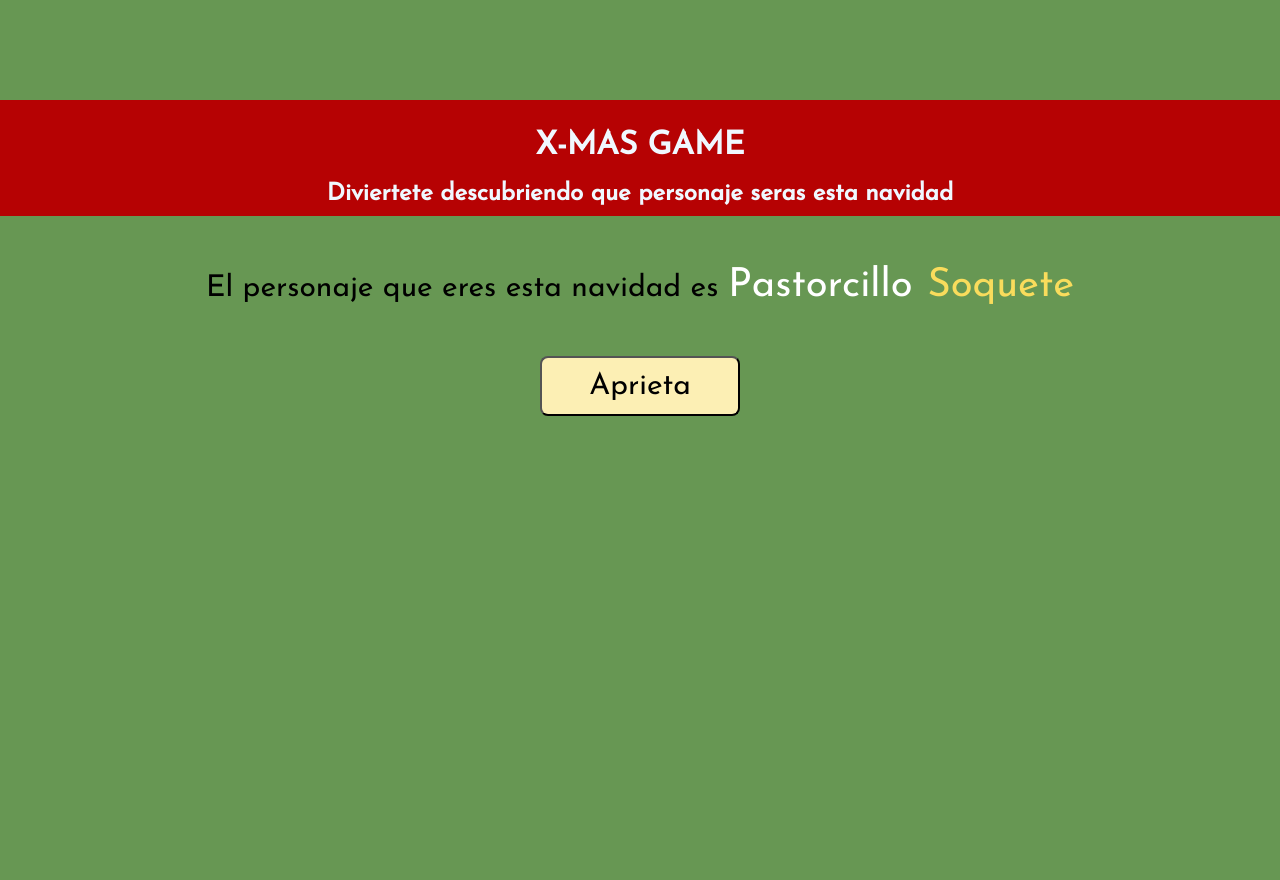
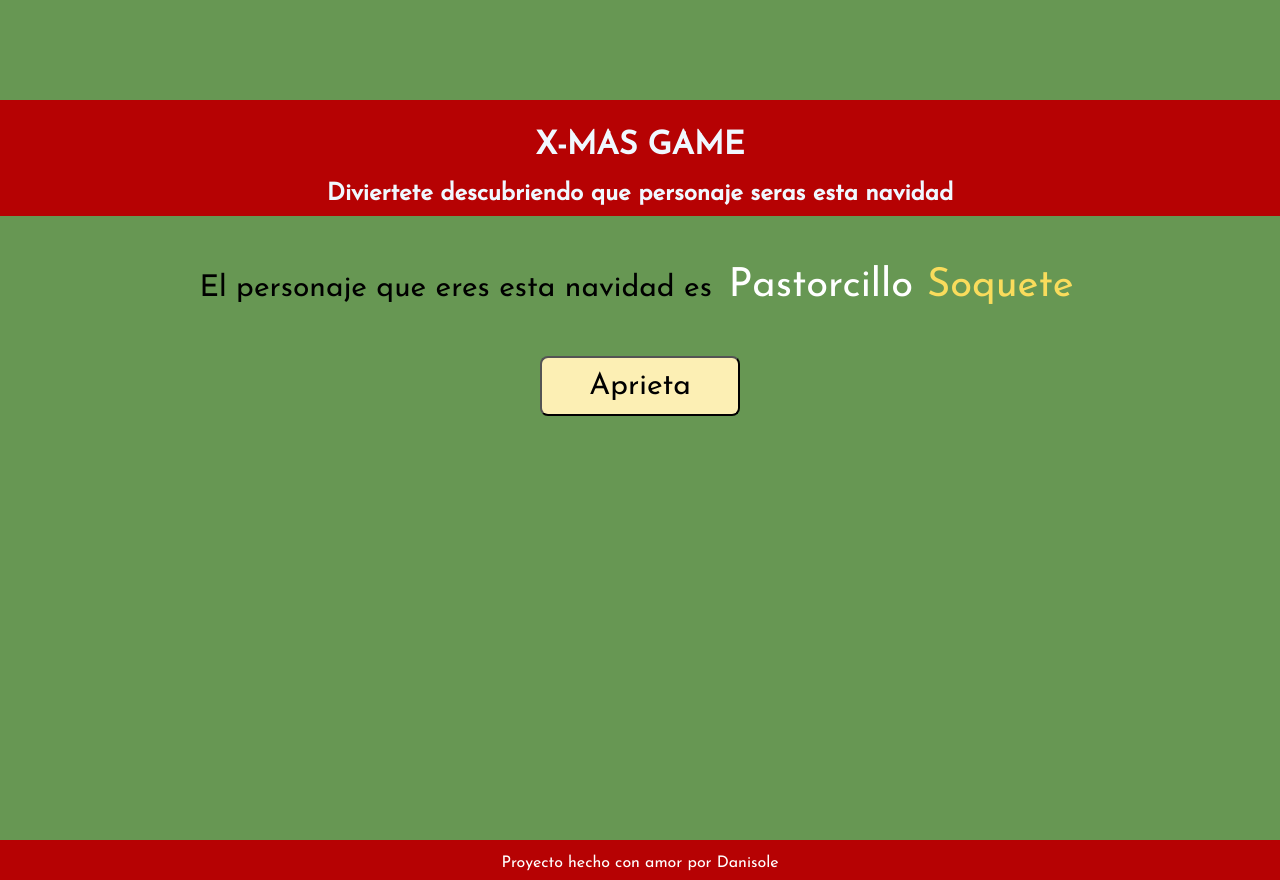
Before and after one commit to Danisole/xmasGif, a plain HTML site: page index.html in a window 1280 px wide. Before the commit the page ends 800 px from the top, so only its background shows below. Drawn offline with Linux system fonts and the light colour scheme.

Commit message:
puliendo codigo

```diff
--- a/index.html
+++ b/index.html
@@ -16,16 +16,19 @@
         <div class="spanDiv">
             <div class="numRandom" id="numRandom"></div>
 
-            <div class="numRandom2" id="numRandom2"></div>
         </div>
 
         <div class="numRandom1" id="numRandom1"></div>
 
     </section>
 
+    <footer>
+        <div>Proyecto hecho con amor por Danisole </div>
+
+    </footer>
+
 
     <script src="./personajes.js"></script>
-
     <script src="./index.js"></script>
 </body>
 </html>
--- a/index.js
+++ b/index.js
@@ -1,13 +1,12 @@
 const numRandom = document.getElementById("numRandom")
 const numRandom1 = document.getElementById("numRandom1")
-const numRandom2 = document.getElementById("numRandom2")
+
 
 
 const personajeRandom = () =>{
 
     numRandom.innerHTML="";
     numRandom1.innerHTML="";
-    numRandom2.innerHTML="";
 
     //Math random para crear un numero aleatorio
 
@@ -61,7 +60,7 @@ const personajeRandom = () =>{
         spanCaracteristica.innerHTML=`
         ${element.caracteristica}`
 
-        numRandom2.append(spanCaracteristica)
+        numRandom.append(spanCaracteristica)
     })
 
     //generamos el boton para que comience la magia
--- a/style.css
+++ b/style.css
@@ -9,6 +9,7 @@
 
 body{
     background-color: #679753;
+
 }
 
 header{
@@ -30,6 +31,10 @@ h1, h2{
     justify-content: center;
     align-items: center;
 }
+section{
+
+    min-height: 78vh;
+}
 
 .p-personajes{
     font-size: 30px;
@@ -45,6 +50,7 @@ h1, h2{
 span{
     font-size: 40px;
     color: #fff;
+    margin: 0 7px;
 }
 
 .numRandom1{
@@ -53,11 +59,6 @@ span{
     align-items: center;
 }
 
-.numRandom2{
-    display: flex;
-    justify-content: center;
-    align-items: center;
-}
 .span-caract{
     color: #f9dc5c;
 }
@@ -76,3 +77,13 @@ span{
     background-color: #B60203;
     color: #fff;
 }
+
+footer{
+    display: flex;
+    justify-content: center;
+    align-items: c;
+    background-color: #B60203;
+    height: 5vh;
+    padding: 15px;
+    color: #fff;
+}
```
